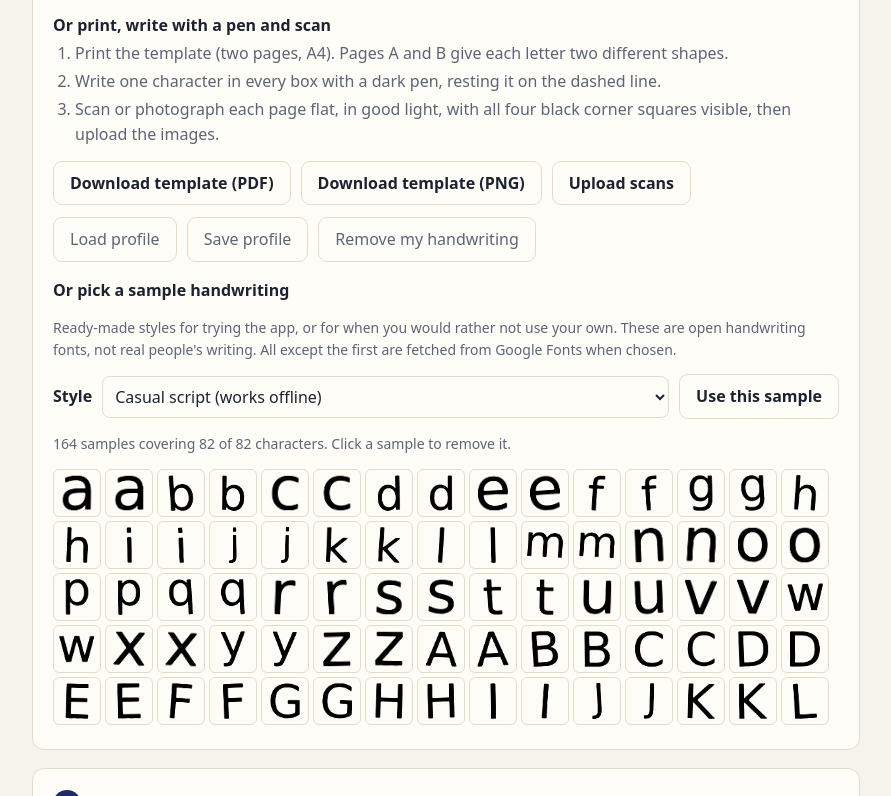
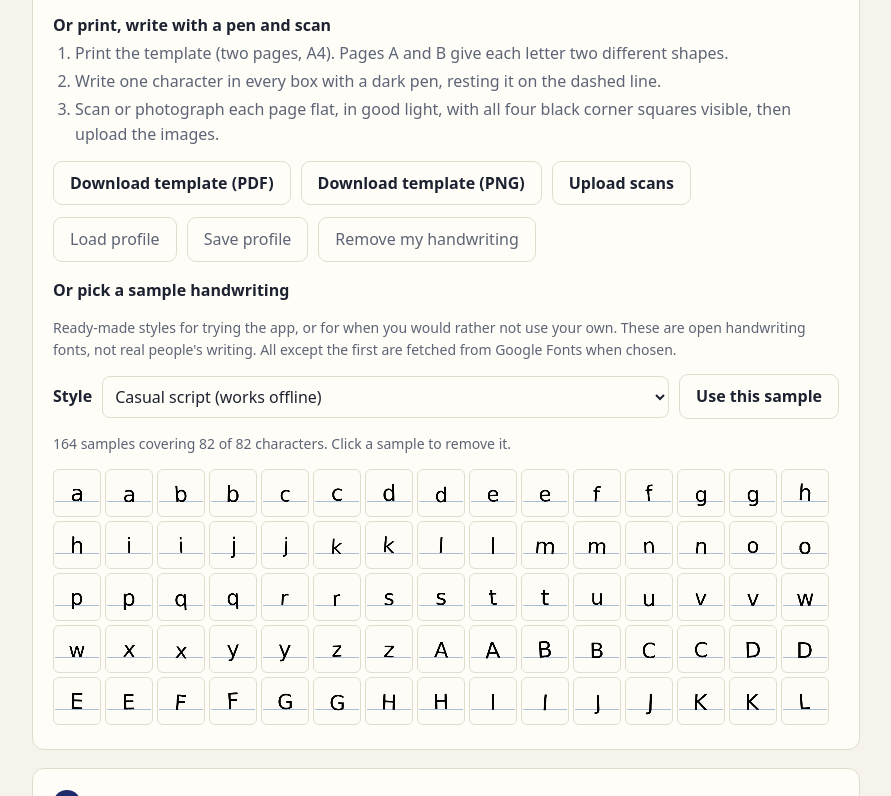
Before and after one commit to oceanfarm1992-design/handwriting-clone, a website with bundled scripts: page index.html in a window 1280 px wide. Both pictures are taken after a click on the button "Use this sample". Shown: the part 705-1501 px from the top of the page, without its empty margins (194-1085 px from the left). Built offline with nearby package versions, Linux system fonts and the light colour scheme.

Commit message:
Print-quality export and a sample checker
From a real printout: soft halos around letters came from 150 dpi JPEG
pages; wrong characters came from bad samples the app gave no warning about.

- PDF and page PNGs are drawn again at 300 dpi and stored losslessly; pages
  are produced one at a time so long documents stay within memory
- js/quality.js (DOM-free, tested): flags samples that float above or hang
  below the line, lack a tail, are too small for a capital or number, are
  too narrow for their letter, or differ in size, width or shape from the
  writer's other samples of that character
- gallery shows samples at their real height on a baseline; flagged ones
  get a red border with the reason, a note, and one-click removal
- flagged samples are left out when writing if a better sample exists
- 10 new unit tests (41 total)

Co-Authored-By: Claude Opus 5.5 <noreply@anthropic.com>

```diff
--- a/css/style.css
+++ b/css/style.css
@@ -181,3 +181,9 @@ textarea {
 .select.grow { flex: 1 1 220px; width: auto; }
 .inline { font-weight: 600; }
 .controls input[type='number'] { font: inherit; padding: 8px; min-height: 38px; border-radius: 8px; border: 1px solid var(--line); background: var(--card); color: var(--ink); width: 100%; }
+
+/* Sample checker */
+.tile.flagged { border: 2px solid var(--err); background: #fff1f1; }
+.flag-note { border-left: 4px solid var(--err); background: var(--card); border-radius: 8px; padding: 8px 12px; margin: 8px 0; }
+.flag-note p { margin: 0 0 4px; }
+.check-inline { display: inline-flex; align-items: center; gap: 8px; font-size: 14px; }
--- a/js/main.js
+++ b/js/main.js
@@ -6,6 +6,7 @@ import { serialize, deserialize, saveLocal, loadLocal, clearLocal } from './prof
 import { makeDemoScan, loadSampleFont, SAMPLE_STYLES } from './demo.js';
 import { initDrawing } from './drawui.js';
 import { initPhoto } from './photoui.js';
+import { metrics, signature, reviewSamples, usableSamples } from './quality.js';
 
 const $ = (id) => document.getElementById(id);
 // style = spacing learned from the user's own writing (saved with the profile)
@@ -142,23 +143,62 @@ async function useDemo() {
   }
 }
 
+// ---- sample checker: flag samples that would print wrongly ----
+const sigCache = new WeakMap();
+function sigOf(g) {
+  if (!sigCache.has(g)) {
+    const { width: w, height: h } = g.canvas;
+    const d = g.canvas.getContext('2d', { willReadFrequently: true }).getImageData(0, 0, w, h).data;
+    const a = new Uint8Array(w * h);
+    for (let i = 0; i < a.length; i++) a[i] = d[i * 4 + 3];
+    sigCache.set(g, signature(a, w, h, 255));
+  }
+  return sigCache.get(g);
+}
+
+/** Check every sample; returns a Map from sample to its list of problems (empty = fine). */
+function reviewGlyphs() {
+  const flags = new Map();
+  if (!state.glyphs.length) return flags;
+  const font = buildFont(state.glyphs);
+  const reasons = reviewSamples(state.glyphs.map((g) => ({ ch: g.ch, m: metrics(g, font.xHeight / (g.norm || 1)), sig: sigOf(g) })));
+  state.glyphs.forEach((g, i) => flags.set(g, reasons[i]));
+  return flags;
+}
+
+/** The samples used for writing: flagged ones are left out where a better sample exists. */
+function writingGlyphs() {
+  if (!$('skipFlagged').checked || !state.flags) return state.glyphs;
+  return usableSamples(state.glyphs, state.glyphs.map((g) => state.flags.get(g) || []));
+}
+
 function renderGallery() {
   const grid = $('glyphGrid');
   grid.textContent = '';
+  state.flags = reviewGlyphs();
+  const font = state.glyphs.length ? buildFont(state.glyphs) : null;
   const order = new Map(CHARS.map((c, i) => [c, i]));
   const sorted = [...state.glyphs].sort((a, b) => (order.get(a.ch) ?? 999) - (order.get(b.ch) ?? 999));
   for (const g of sorted) {
+    const problems = state.flags.get(g) || [];
     const b = document.createElement('button');
     b.type = 'button';
-    b.className = 'tile';
-    b.title = `Remove this "${g.ch}"`;
-    b.setAttribute('aria-label', `Remove this sample of ${g.ch}`);
+    b.className = problems.length ? 'tile flagged' : 'tile';
+    b.title = problems.length ? `${problems.join('; ')}. Click to remove it.` : `Remove this "${g.ch}"`;
+    b.setAttribute('aria-label', `${problems.length ? `Possible problem: ${problems.join('; ')}. ` : ''}Remove this sample of ${g.ch}`);
+    // drawn at its real size on a baseline, so a letter that floats or lacks its tail is visible
     const c = document.createElement('canvas');
     c.width = 44;
     c.height = 44;
-    const s = Math.min(38 / g.canvas.width, 38 / g.canvas.height, 1);
     const ctx = c.getContext('2d');
-    ctx.drawImage(g.canvas, (44 - g.canvas.width * s) / 2, (44 - g.canvas.height * s) / 2, g.canvas.width * s, g.canvas.height * s);
+    const BASE = 30;
+    const s = Math.min(12 / (font.xHeight / (g.norm || 1)), 40 / g.canvas.width);
+    ctx.strokeStyle = 'rgba(70,115,175,0.45)';
+    ctx.beginPath();
+    ctx.moveTo(0, BASE + 0.5);
+    ctx.lineTo(44, BASE + 0.5);
+    ctx.stroke();
+    ctx.drawImage(g.canvas, (44 - g.canvas.width * s) / 2, BASE + (g.yOff - (g.canvas.height - g.pad)) * s, g.canvas.width * s, g.canvas.height * s);
     b.append(c);
     b.addEventListener('click', () => {
       state.glyphs = state.glyphs.filter((x) => x !== g);
@@ -171,6 +211,12 @@ function renderGallery() {
   $('glyphSummary').textContent = state.glyphs.length
     ? `${state.glyphs.length} samples covering ${n} of ${CHARS.length} characters. Click a sample to remove it.`
     : 'No handwriting yet.';
+  const flagged = state.glyphs.filter((g) => (state.flags.get(g) || []).length);
+  $('flagNote').hidden = !flagged.length;
+  if (flagged.length) {
+    const chars = [...new Set(flagged.map((g) => g.ch))].join(' ');
+    $('flagText').textContent = `${flagged.length} sample${flagged.length > 1 ? 's' : ''} may print wrongly (red border; hover or long-press to see why): ${chars}`;
+  }
   $('clearBtn').disabled = !state.glyphs.length;
   $('saveProfileBtn').disabled = !state.glyphs.length;
 }
@@ -227,8 +273,9 @@ function renderPreview() {
     holder.innerHTML = '<p class="empty">Type or upload some text in step 2.</p>';
     return;
   }
-  const font = buildFont(state.glyphs);
+  const font = buildFont(writingGlyphs());
   let { pages, missing, truncated } = renderDocument(text, font, state.opts, state.seed);
+  let usedOpts = state.opts; // the exact settings of what is shown, so printing can redraw it
   // Page limit: shrink the writing (size and line height together) just enough to fit.
   const target = state.opts.fitPages;
   let fitNote = '';
@@ -255,11 +302,13 @@ function renderPreview() {
       fitNote = `Writing shrunk to ${Math.round(f * 100)}% to fit ${target} page${target === 1 ? '' : 's'}.`;
     }
     ({ pages, missing, truncated } = at(f, false));
+    usedOpts = { ...state.opts, xHeight: state.opts.xHeight * f, lineHeight: state.opts.lineHeight * f };
     if (!fitNote) {
       fitNote = `This needs ${pages.length}${truncated ? '+' : ''} pages even at the smallest readable size (${Math.round(MIN * 100)}%), more than your limit of ${target}.`;
     }
   }
   state.pages = pages;
+  state.lastRender = { text, font, opts: usedOpts, seed: state.seed };
   pages.forEach((canvas, i) => {
     const fig = document.createElement('figure');
     canvas.setAttribute('role', 'img');
@@ -271,7 +320,7 @@ function renderPreview() {
     dl.type = 'button';
     dl.className = 'link';
     dl.textContent = 'Save PNG';
-    dl.addEventListener('click', async () => saveBlob(await canvasToBlob(canvas), `handwritten-page-${i + 1}.png`));
+    dl.addEventListener('click', () => savePagePng(i));
     cap.append(label, dl);
     fig.append(canvas, cap);
     holder.append(fig);
@@ -283,21 +332,44 @@ function renderPreview() {
   $('warn').textContent = notes.join(' ');
 }
 
+// Print quality: the pages are drawn again at 300 dpi (twice the preview) and stored as lossless
+// PNG, so printed letters have clean edges with no blur or JPEG smudges around the strokes.
+const PRINT_RATIO = 2;
+function renderForPrint(onPage) {
+  const r = state.lastRender;
+  if (!r) return 0;
+  let n = 0;
+  renderDocument(r.text, r.font, { ...r.opts, pixelRatio: PRINT_RATIO, onPage: (c, i) => (n++, onPage(c, i)) }, r.seed);
+  return n;
+}
+
 async function exportPdf() {
   if (!state.pages.length) return;
-  setStatus('Building PDF…');
+  setStatus('Building a print-quality PDF (300 dpi)…');
+  await wait();
   try {
     const jsPDF = await loadJsPdf();
-    const pdf = new jsPDF({ unit: 'mm', format: 'a4' });
-    state.pages.forEach((c, i) => {
+    const pdf = new jsPDF({ unit: 'mm', format: 'a4', compress: true });
+    renderForPrint((c, i) => {
       if (i) pdf.addPage();
-      pdf.addImage(c.toDataURL('image/jpeg', 0.92), 'JPEG', 0, 0, 210, 297);
+      pdf.addImage(c.toDataURL('image/png'), 'PNG', 0, 0, 210, 297, undefined, 'FAST');
     });
     pdf.save('handwritten.pdf');
-    setStatus('PDF saved.', 'ok');
+    setStatus('Print-quality PDF saved (300 dpi). Print at 100% / "Actual size" for the sharpest result.', 'ok');
   } catch (e) {
     setStatus(e.message, 'error');
   }
+}
+
+async function savePagePng(index) {
+  setStatus('Saving page at 300 dpi…');
+  await wait();
+  let blob = null;
+  renderForPrint((c, i) => {
+    if (i === index) blob = canvasToBlob(c);
+  });
+  if (blob) saveBlob(await blob, `handwritten-page-${index + 1}.png`);
+  setStatus('Page saved as a 300 dpi PNG.', 'ok');
 }
 
 // Apply spacing measured from the user's own writing (on-screen sentences or a photo).
@@ -323,6 +395,13 @@ function init() {
     if (files.length) await handleScans(files);
   });
   $('demoBtn').addEventListener('click', useDemo);
+  $('skipFlagged').addEventListener('change', () => schedulePreview(0));
+  $('removeFlagged').addEventListener('click', () => {
+    const before = state.glyphs.length;
+    state.glyphs = state.glyphs.filter((g) => !(state.flags.get(g) || []).length);
+    onGlyphsChanged();
+    setStatus(`Removed ${before - state.glyphs.length} flagged samples. Write those characters again on screen to replace them.`, 'ok');
+  });
   $('clearBtn').addEventListener('click', () => {
     state.glyphs = [];
     state.style = {};
--- /dev/null
+++ b/js/quality.js
@@ -0,0 +1,151 @@
+// Sample checker: find handwriting samples that will print wrongly — a "2" floating above the
+// line, a "p" without its tail, a capital as small as a lower-case letter, or a sample that looks
+// nothing like the writer's other samples of the same character (usually a mislabelled one).
+// DOM-free so it can be unit tested. Sizes are measured in x-heights of the writer's own letters.
+
+const X_LETTERS = 'acemnorsuvwxz';
+const TALL = 'bdhkl';
+const TAILS = 'gjpqy';
+
+/**
+ * Size and position of a sample relative to the baseline, in x-heights.
+ *   up: how far the top is above the baseline    dn: how far the bottom is below it (negative = above)
+ *   hT / wT: height and width
+ * g: { inkH, inkW, yOff } in the sample's own pixels; xh: x-height in those pixels.
+ */
+export function metrics(g, xh) {
+  return { up: (g.inkH - g.yOff) / xh, dn: g.yOff / xh, hT: g.inkH / xh, wT: g.inkW / xh };
+}
+
+const show = (ch) => (ch === ' ' ? 'space' : `"${ch}"`);
+
+/** Problems with where a sample sits and how big it is, given what character it should be. */
+export function positionProblems(ch, m) {
+  if (ch.length !== 1) return [];
+  const out = [];
+  const letterLike = /[A-Za-z0-9]/.test(ch);
+  if (!letterLike) return out; // punctuation varies too much between writers to judge
+  const tail = TAILS.includes(ch);
+  if (m.dn < -0.45) out.push(`${show(ch)} floats above the line`);
+  else if (!tail && m.dn > 0.6) out.push(`${show(ch)} hangs below the line`);
+  if (tail && m.dn < 0.12) out.push(`${show(ch)} is missing its tail below the line`);
+  if (/[A-Z0-9]/.test(ch) && m.up < 0.85) out.push(`${show(ch)} is too small for a ${/[0-9]/.test(ch) ? 'number' : 'capital'}`);
+  if (TALL.includes(ch) && m.up < 1.05) out.push(`${show(ch)} is no taller than a small letter`);
+  if (ch === 't' && m.up < 0.85) out.push(`${show(ch)} is too short`);
+  // letters with a bowl or arch cannot be a thin line: part of the letter is missing
+  if ('abcdeghkmnopqsuvwxyz'.includes(ch) && m.wT < 0.3) out.push(`${show(ch)} is too narrow (part of the letter may be missing)`);
+  if (X_LETTERS.includes(ch)) {
+    if (m.up > 1.75) out.push(`${show(ch)} is as tall as a capital`);
+    else if (m.up < 0.4) out.push(`${show(ch)} is very small`);
+  }
+  return out;
+}
+
+/** A small, blurred picture of a sample, for comparing shapes. alpha is 0..scaleMax, w x h. */
+export function signature(alpha, w, h, scaleMax = 1, N = 12) {
+  let sig = new Float32Array(N * N);
+  let minx = w;
+  let maxx = -1;
+  let miny = h;
+  let maxy = -1;
+  const thr = 0.35 * scaleMax;
+  for (let y = 0; y < h; y++) {
+    for (let x = 0; x < w; x++) {
+      if (alpha[y * w + x] < thr) continue;
+      if (x < minx) minx = x;
+      if (x > maxx) maxx = x;
+      if (y < miny) miny = y;
+      if (y > maxy) maxy = y;
+    }
+  }
+  if (maxx < 0) return sig;
+  const bw = maxx - minx + 1;
+  const bh = maxy - miny + 1;
+  for (let y = miny; y <= maxy; y++) {
+    for (let x = minx; x <= maxx; x++) {
+      if (alpha[y * w + x] < thr) continue;
+      sig[Math.min(N - 1, Math.floor(((y - miny) / bh) * N)) * N + Math.min(N - 1, Math.floor(((x - minx) / bw) * N))]++;
+    }
+  }
+  for (let pass = 0; pass < 2; pass++) {
+    const out = new Float32Array(N * N);
+    for (let y = 0; y < N; y++) {
+      for (let x = 0; x < N; x++) {
+        let v = 0;
+        for (let dy = -1; dy <= 1; dy++) for (let dx = -1; dx <= 1; dx++) {
+          const yy = y + dy;
+          const xx = x + dx;
+          if (yy >= 0 && yy < N && xx >= 0 && xx < N) v += sig[yy * N + xx];
+        }
+        out[y * N + x] = v;
+      }
+    }
+    sig = out;
+  }
+  let n = 0;
+  for (const v of sig) n += v * v;
+  n = Math.sqrt(n) || 1;
+  for (let i = 0; i < sig.length; i++) sig[i] /= n;
+  return sig;
+}
+
+const sim = (a, b) => a.reduce((s, v, i) => s + v * b[i], 0);
+const median = (a) => {
+  const s = [...a].sort((x, y) => x - y);
+  return s[Math.floor(s.length / 2)];
+};
+
+/**
+ * Review every sample. samples: [{ ch, m, sig }]. Returns an array of reason lists, one per
+ * sample (empty when it looks fine).
+ */
+export function reviewSamples(samples) {
+  const reasons = samples.map((s) => positionProblems(s.ch, s.m));
+  const byChar = new Map();
+  samples.forEach((s, i) => {
+    if (!byChar.has(s.ch)) byChar.set(s.ch, []);
+    byChar.get(s.ch).push(i);
+  });
+  for (const [ch, idx] of byChar) {
+    if (idx.length < 2) continue;
+    // size compared with the writer's other samples of the same character
+    const hs = idx.map((i) => samples[i].m.hT);
+    const mh = median(hs);
+    if (idx.length >= 3) {
+      idx.forEach((i) => {
+        const r = samples[i].m.hT / mh;
+        if (r < 0.6 || r > 1.65) reasons[i].push(`this ${show(ch)} is a different size from your other ${show(ch)}`);
+      });
+      const mw = median(idx.map((i) => samples[i].m.wT));
+      idx.forEach((i) => {
+        const r = samples[i].m.wT / mw;
+        if (r < 0.5 || r > 2) reasons[i].push(`this ${show(ch)} is ${r < 1 ? 'much narrower' : 'much wider'} than your other ${show(ch)}`);
+      });
+    }
+    // shape compared with the others
+    if (idx.length === 2) {
+      const [a, b] = idx;
+      if (sim(samples[a].sig, samples[b].sig) < 0.45) {
+        // when one of them also sits wrongly, that one is the suspect; otherwise flag both
+        const bad = [a, b].filter((i) => reasons[i].length);
+        for (const i of bad.length === 1 ? bad : [a, b]) reasons[i].push(`your two ${show(ch)} samples look different from each other`);
+      }
+    } else {
+      const score = idx.map((i) => median(idx.filter((j) => j !== i).map((j) => sim(samples[i].sig, samples[j].sig))));
+      const typical = median(score);
+      idx.forEach((i, k) => {
+        if (score[k] < 0.45 && score[k] < typical - 0.2) reasons[i].push(`this ${show(ch)} looks different from your other ${show(ch)} samples`);
+      });
+    }
+  }
+  return reasons;
+}
+
+/**
+ * Which samples to use when writing: leave out flagged ones, except when every sample of a
+ * character is flagged (a doubtful letter is better than a missing one).
+ */
+export function usableSamples(glyphs, reasons) {
+  const okChars = new Set(glyphs.filter((g, i) => !reasons[i].length).map((g) => g.ch));
+  return glyphs.filter((g, i) => !reasons[i].length || !okChars.has(g.ch));
+}
--- a/js/render.js
+++ b/js/render.js
@@ -27,6 +27,8 @@ export const DEFAULTS = {
   joins: 'off', // joined writing: off | some | most | all
   reshape: true, // gently bend and stretch letters so repeats are never identical
   drawMode: 'ink', // ink: the letters as captured | pen: redrawn from pen strokes (crisp, joins flow)
+  pixelRatio: 1, // 1 = 150 dpi (screen preview); 2 = 300 dpi (printing)
+  onPage: null, // optional callback(canvas, index): pages are handed over one at a time and not kept
 };
 
 const MARGINS = {
@@ -279,10 +281,12 @@ function drawPaper(ctx, o) {
 }
 
 function newPage(o) {
+  const k = o.pixelRatio || 1;
   const canvas = document.createElement('canvas');
-  canvas.width = PAGE.w;
-  canvas.height = PAGE.h;
+  canvas.width = Math.round(PAGE.w * k);
+  canvas.height = Math.round(PAGE.h * k);
   const ctx = canvas.getContext('2d');
+  ctx.scale(k, k); // everything is drawn in page units; higher ratios just add pixels
   drawPaper(ctx, o);
   return { canvas, ctx };
 }
@@ -553,11 +557,23 @@ export function renderDocument(text, font, options = {}, seed = 1) {
   const firstBaseline = MARGIN.top + o.lineHeight;
   const bottom = PAGE.h - MARGIN.bottom;
   const lh = o.lineHeight;
+  // A finished page gets its photo finish, then (when exporting) is handed over and released,
+  // so a long print-quality document never holds every high-resolution page in memory at once.
+  const finish = () => {
+    const i = pages.length - 1;
+    if (!page || pages[i] === null) return;
+    if (o.photo) photoFinish(page.ctx, seed + i);
+    if (o.onPage) {
+      o.onPage(page.canvas, i);
+      pages[i] = null;
+    }
+  };
   const start = () => {
     if (pages.length >= o.maxPages) {
       truncated = true;
       return false;
     }
+    finish();
     page = newPage(o);
     pages.push(page.canvas);
     y = firstBaseline;
@@ -902,7 +918,7 @@ export function renderDocument(text, font, options = {}, seed = 1) {
       y += lh * (plain ? o.paragraphSpacing : Math.round(o.paragraphSpacing));
     }
   }
-  if (o.photo) pages.forEach((c, i) => photoFinish(c.getContext('2d'), seed + i));
+  finish();
   return { pages, missing: [...missing], truncated };
 }
 
```
Also changed, not shown: index.html (+7 -0 lines), tests/quality.test.mjs (added, +83 -0 lines), README.md.
